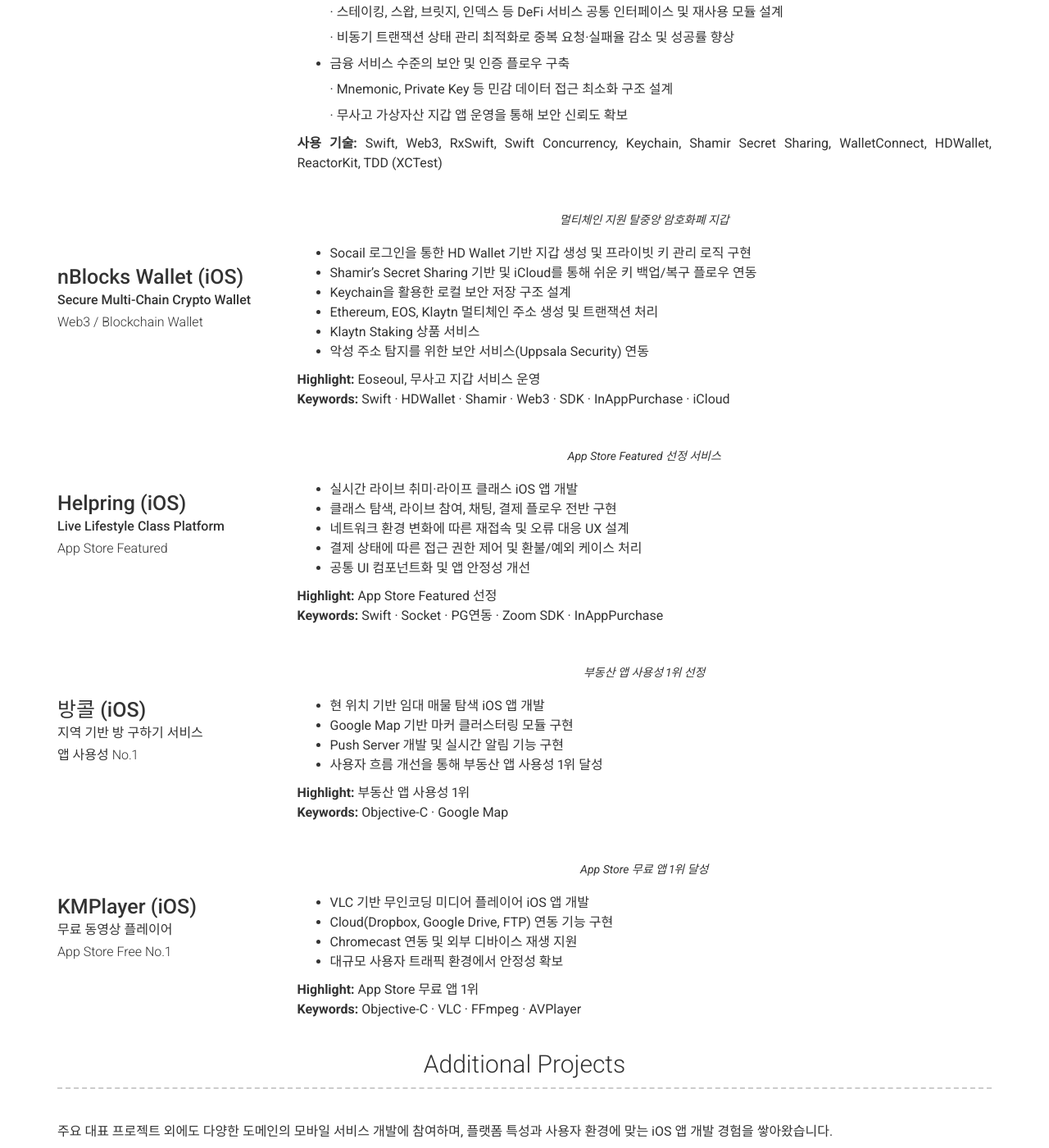
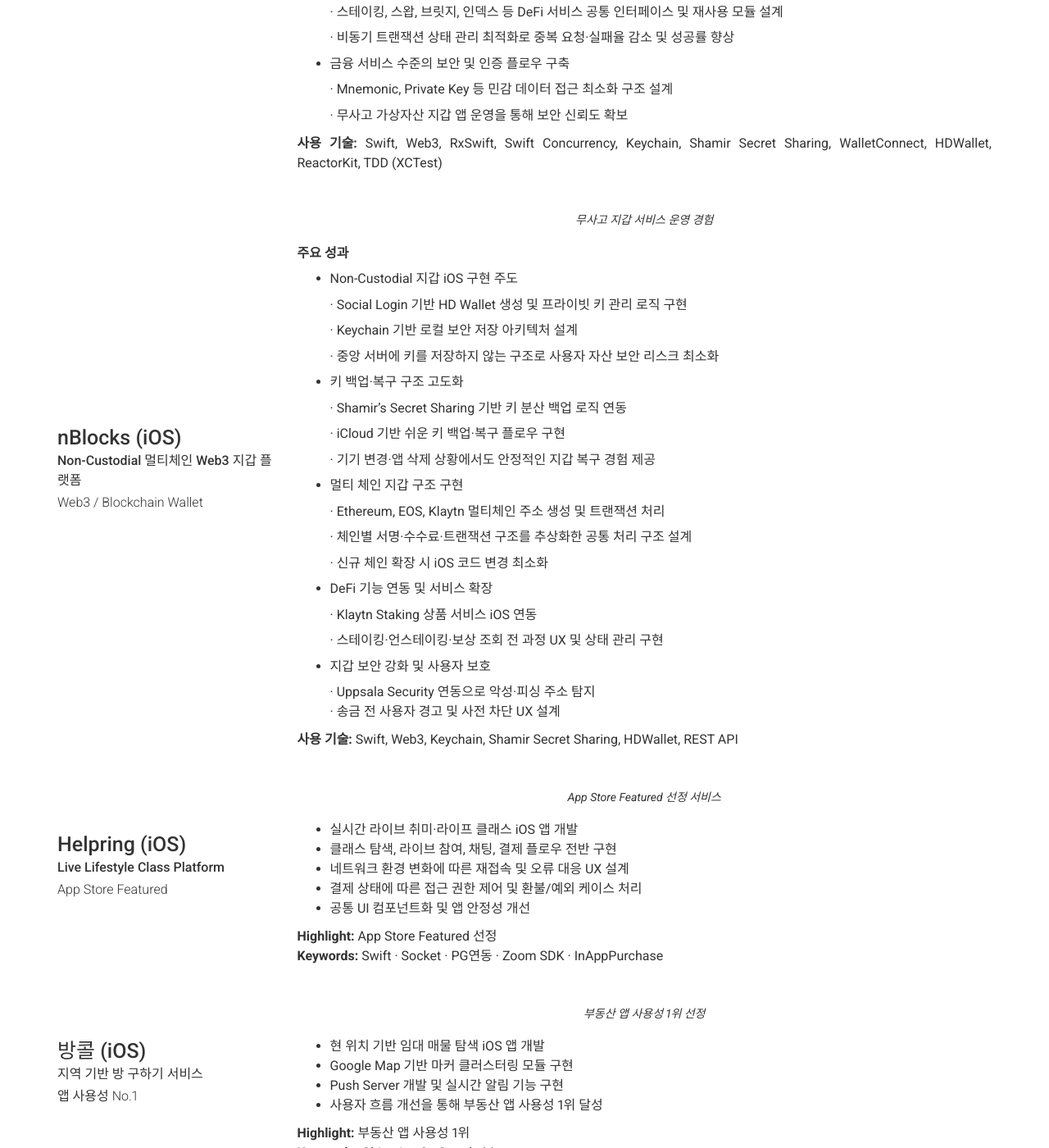
Before and after one commit to toypresent81/toypresent81.github.io, a Jekyll site: the page built from index.md, in a window 1280 px wide and 1400 px high, scrolled down 1828 px. Shown: the whole window at 82% size. Built offline with Jekyll 4.4.1, drawn with Linux system fonts in a browser that asks for light colours; nearby versions of some CDN libraries.

Commit message:
Update _config.yml

```diff
--- a/_config.yml
+++ b/_config.yml
@@ -142,22 +142,51 @@ content:
 
           **사용 기술:** Swift, Web3, RxSwift, Swift Concurrency, Keychain, Shamir Secret Sharing, WalletConnect, HDWallet, ReactorKit, TDD (XCTest)
 
-      - layout: left
-        title: nBlocks Wallet (iOS)
-        sub_title: Secure Multi-Chain Crypto Wallet
+      - title: nBlocks (iOS)
+        sub_title: Non-Custodial 멀티체인 Web3 지갑 플랫폼
         caption: Web3 / Blockchain Wallet
         quote: >
-          멀티체인 지원 탈중앙 암호화폐 지갑
+          무사고 지갑 서비스 운영 경험
         description: |
-          - Socail 로그인을 통한 HD Wallet 기반 지갑 생성 및 프라이빗 키 관리 로직 구현
-          - Shamir’s Secret Sharing 기반 및 iCloud를 통해 쉬운 키 백업/복구 플로우 연동
-          - Keychain을 활용한 로컬 보안 저장 구조 설계
-          - Ethereum, EOS, Klaytn 멀티체인 주소 생성 및 트랜잭션 처리
-          - Klaytn Staking 상품 서비스
-          - 악성 주소 탐지를 위한 보안 서비스(Uppsala Security) 연동
+          **주요 성과**
 
-          **Highlight:** Eoseoul, 무사고 지갑 서비스 운영
-          **Keywords:** Swift · HDWallet · Shamir · Web3 · SDK · InAppPurchase · iCloud
+          - Non-Custodial 지갑 iOS 구현 주도
+
+            · Social Login 기반 HD Wallet 생성 및 프라이빗 키 관리 로직 구현
+
+            · Keychain 기반 로컬 보안 저장 아키텍처 설계
+
+            · 중앙 서버에 키를 저장하지 않는 구조로 사용자 자산 보안 리스크 최소화
+
+          - 키 백업·복구 구조 고도화
+
+            · Shamir’s Secret Sharing 기반 키 분산 백업 로직 연동
+
+            · iCloud 기반 쉬운 키 백업·복구 플로우 구현
+
+            · 기기 변경·앱 삭제 상황에서도 안정적인 지갑 복구 경험 제공
+
+          - 멀티 체인 지갑 구조 구현
+
+            · Ethereum, EOS, Klaytn 멀티체인 주소 생성 및 트랜잭션 처리
+
+            · 체인별 서명·수수료·트랜잭션 구조를 추상화한 공통 처리 구조 설계
+
+            · 신규 체인 확장 시 iOS 코드 변경 최소화
+
+          - DeFi 기능 연동 및 서비스 확장
+
+            · Klaytn Staking 상품 서비스 iOS 연동
+
+            · 스테이킹·언스테이킹·보상 조회 전 과정 UX 및 상태 관리 구현
+
+          - 지갑 보안 강화 및 사용자 보호
+
+            · Uppsala Security 연동으로 악성·피싱 주소 탐지
+            · 송금 전 사용자 경고 및 사전 차단 UX 설계
+
+          **사용 기술:** Swift, Web3, Keychain, Shamir Secret Sharing, HDWallet, REST API
+
 
       - layout: left
         title: Helpring (iOS)
```
